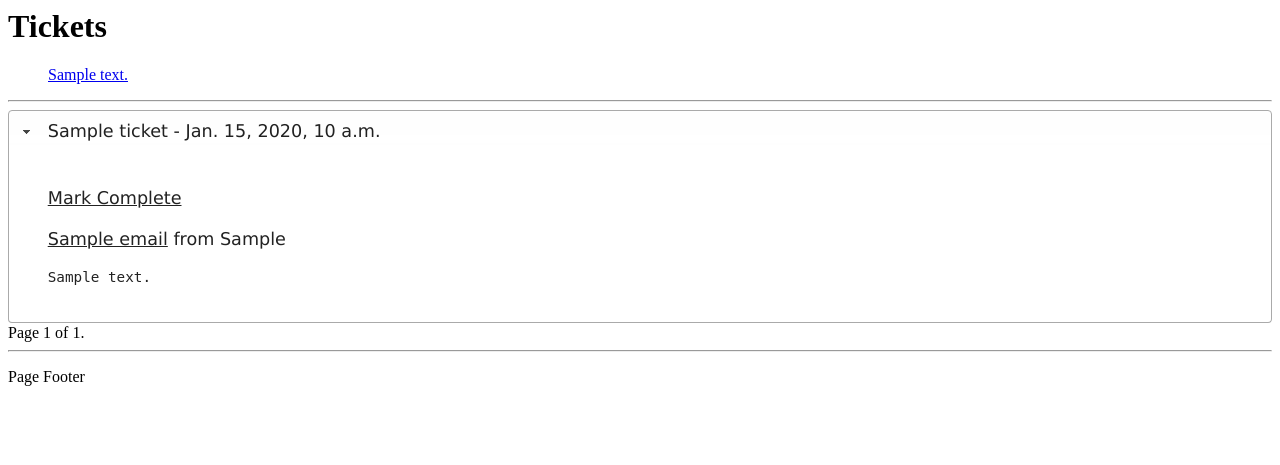
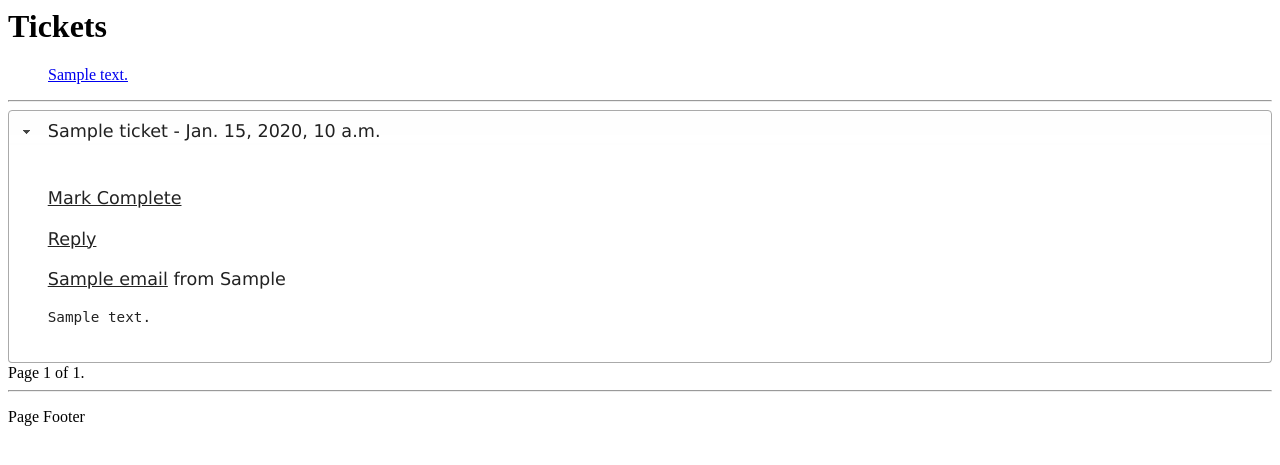
Before and after one commit to SorraTheOrc/listeningPost, a Django app: template mailboxAnalysis/template/listTickets.html in a window 1280 px wide. Shown: the top 465 px of the page. Run offline with Django 3.2, Linux system fonts and the light colour scheme; the template is opened without the code that fills it: most values are stand-ins (such as "Sample title", 1, 10 or a date in 2020).

Commit message:
add a quicklink to email reply

```diff
--- a/mailboxAnalysis/template/listTickets.html
+++ b/mailboxAnalysis/template/listTickets.html
@@ -14,6 +14,7 @@
         <p><a href="{% url mark_ticket_complete ticket_id=ticket.id %}">Mark Complete</a></p>
 	    {% for email in ticket.actions.all %}
 	      <div class="email">
+	        <p><a href="{% url reply_email email_id=email.id %}">Reply</a></p>
 	        <p><a href="{% url view_email email_id=email.id %}">{{ email.subject }}</a>
 	        from <span class="from">{{ email.fromParticipant }}</span></p>
 	        <p><pre>{{ email.body }}</pre></p>
```
